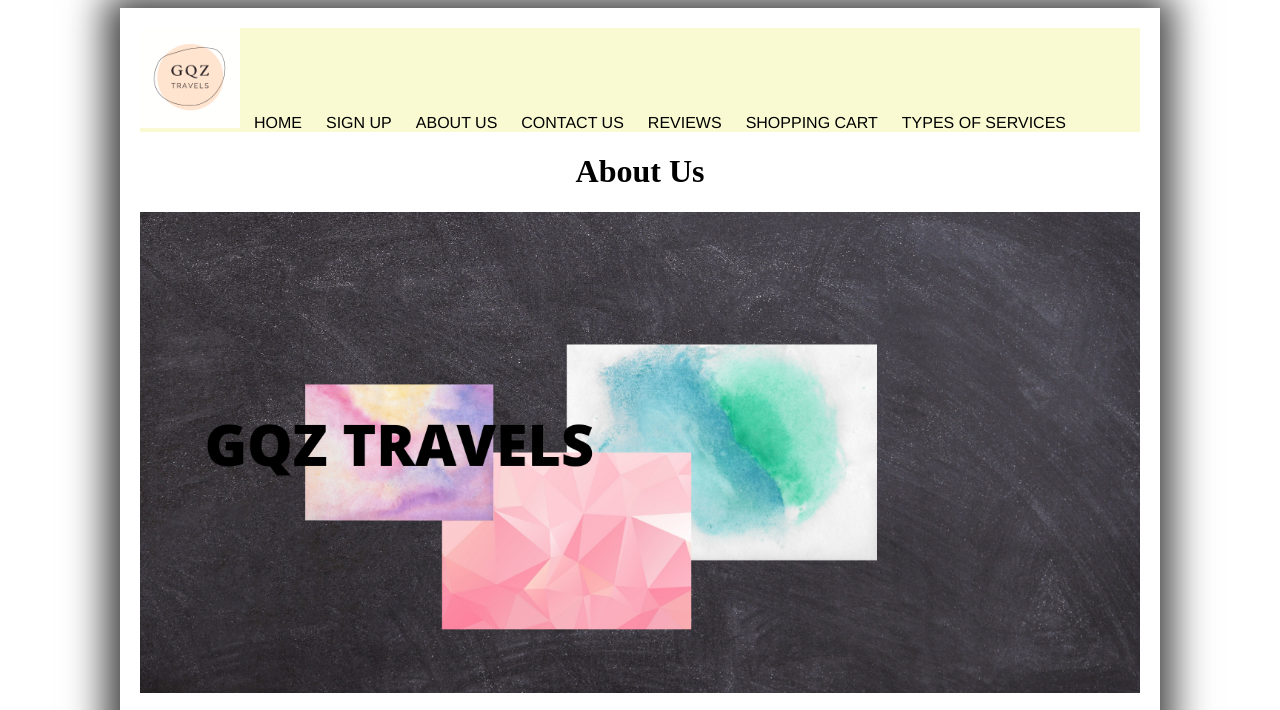
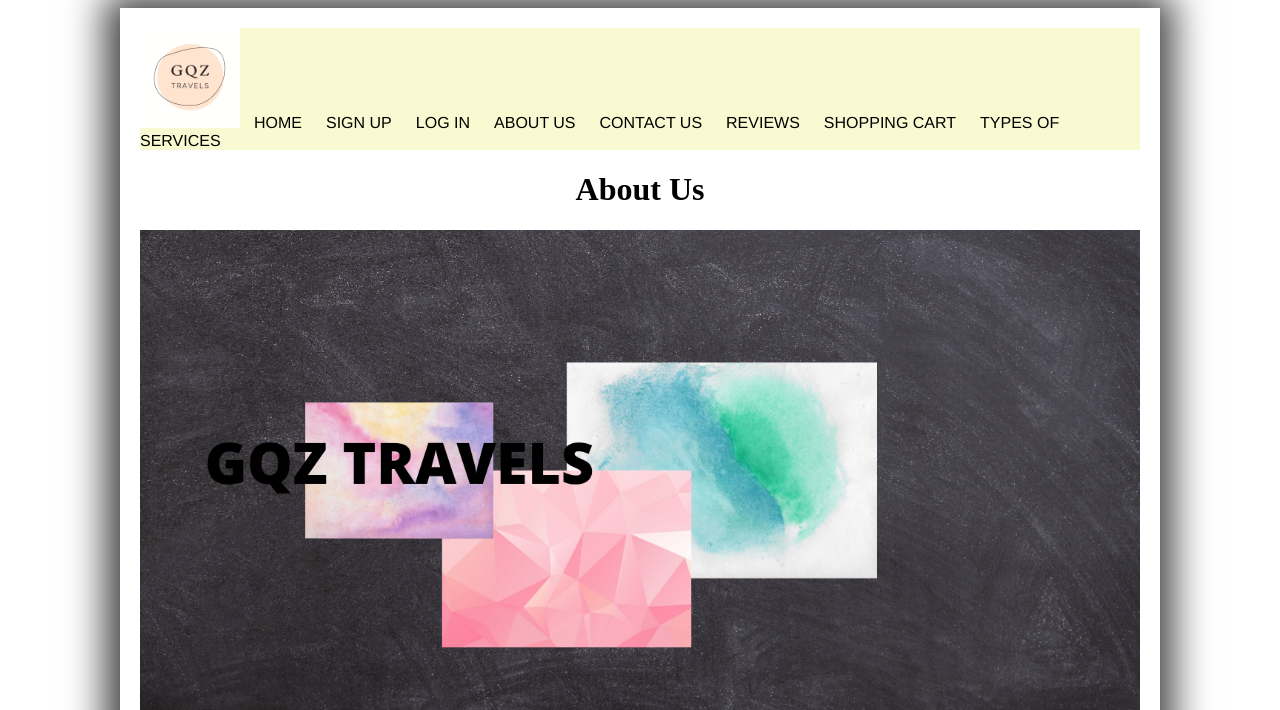
Before and after one commit to ZakHub/CPS630-Project, a PHP site: page /AboutUs.php in a window 1280 px wide. Shown: the top 710 px of the page. Run offline with PHP 8.4, Linux system fonts and the light colour scheme.

Commit message:
add login

```diff
--- a/navbar.php
+++ b/navbar.php
@@ -4,6 +4,7 @@
     class="d-inline-block align-top" alt="logo"/>
   <a href="CPS630ProjectMain.php">Home</a>
   <a href="SignUp.html">Sign Up</a>
+  <a href="login.html">Log In</a>
   <a href="AboutUs.php">About Us</a>
   <a href="ContactUs.html">Contact Us</a>
   <a href="Review.html" >Reviews</a>
```
